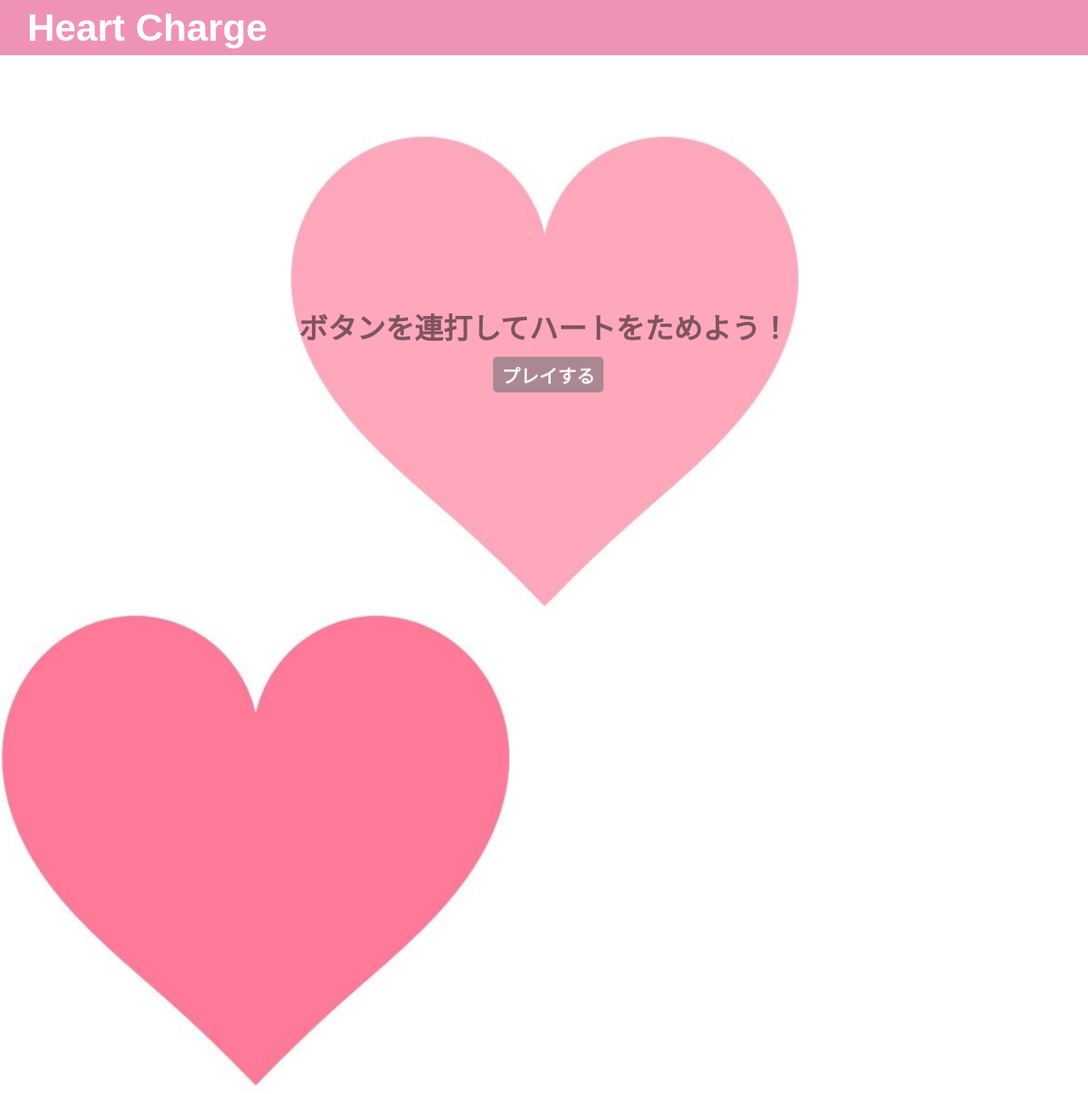
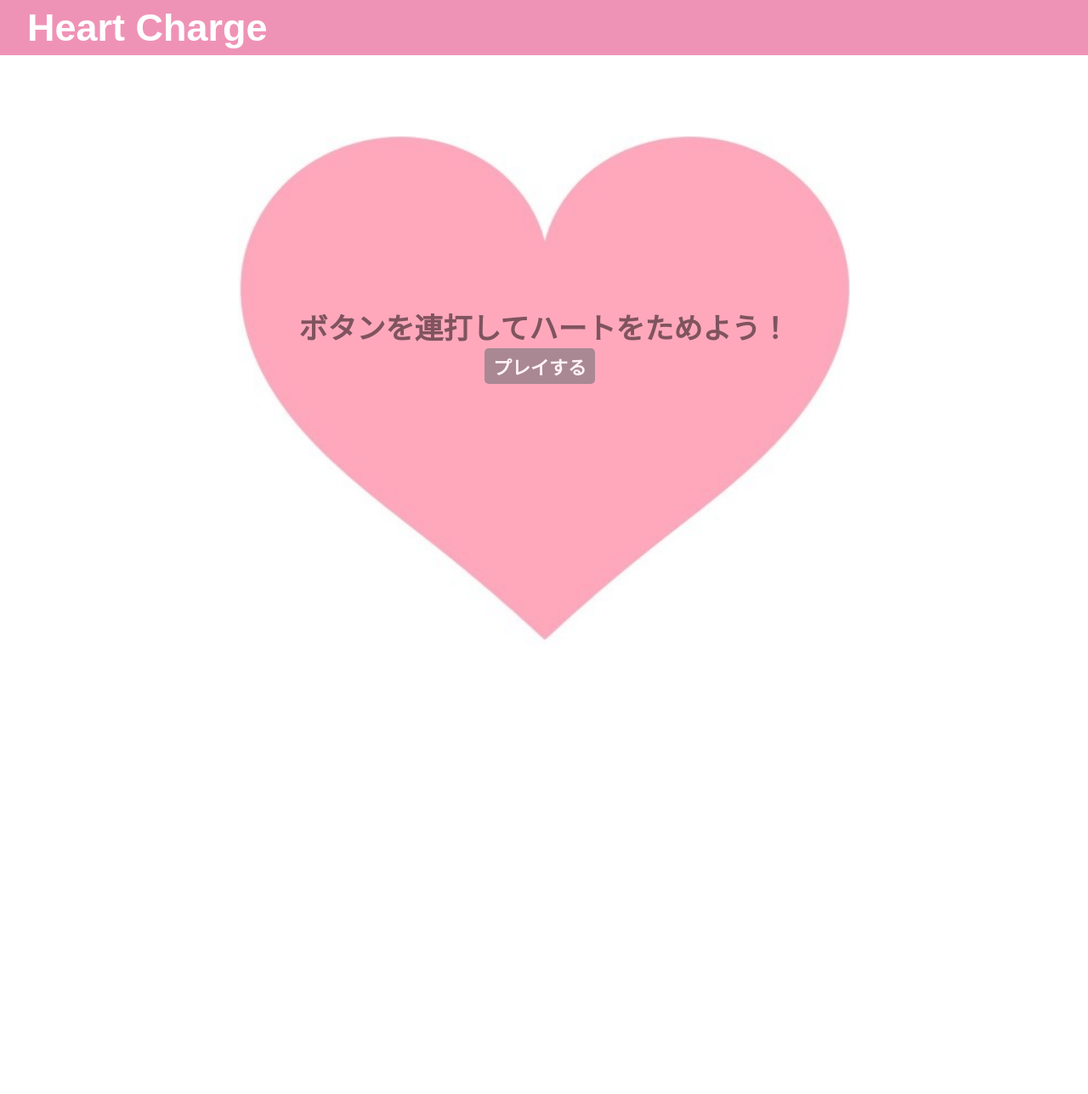
Before and after one commit to tekihei2317/HeartCharge, a plain HTML site: page index.html in a window 1280 px wide. Shown: the whole page at 85% size. After the commit the page ends 800 px from the top, so only its background shows below. Drawn offline with Linux system fonts and the light colour scheme; some packages are replaced by stand-ins of ours.

Commit message:
ホーム画面のアニメーションを追加

```diff
--- a/index.html
+++ b/index.html
@@ -18,7 +18,6 @@
           <p>ボタンを連打してハートをためよう！</p>
           <a href="home.html">プレイする</a>
         </div>
-        <img id="heart2" src="heart.jpg">
       </div>
     </div>
     <script src="js/index.js"></script>
--- a/js/index.js
+++ b/js/index.js
@@ -1,15 +1,23 @@
 'use strict';
 
 {
-  let heart=document.getElementById('heart2');
+  let heart=document.getElementById('heart');
   console.log(heart);
   let style=heart.style;
   console.log(style);
 
-  const heartHeight=560;
-  const heartWidth=600;
-  let curHeight=200;
+  const heartHeight=600;
+  const heartWidth=720;
+  let curHeight=0;
+  style.clip=`rect(${heartHeight-curHeight}px, ${heartWidth}px, ${heartHeight}px, 0px`;
 
-  console.log(`rect(${heartHeight-curHeight}px, ${heartWidth}px, ${heartHeight}px, 0px)`);
-  style.clip=`rect(${heartHeight-curHeight}px, ${heartWidth}px, ${heartHeight}px, 0px)`;
+  function addHeight(){
+    if(curHeight<heartHeight){
+      curHeight+=2;
+      style.clip=`rect(${heartHeight-curHeight}px, ${heartWidth}px, ${heartHeight}px, 0px`;
+      setTimeout(addHeight, 5);
+    }
+  }
+  addHeight();
+
 }
--- a/style.css
+++ b/style.css
@@ -76,30 +76,21 @@ header .logo{
 }
 
 .index-wrapper .image-box{
-  width: 600px;
+  width: 720px;
   margin: 0 auto;
-
   position: relative;
 }
 
 .index-wrapper #heart{
-  width: 600px;
-  height: 560px;
+  width: 720px;
+  height: 600px;
   opacity: 0.65;
-}
 
-.index-wrapper #heart2{
-  width: 600px;
-  height: 560px;
-}
-
-.index-wrapper #heart:hover{
-  cursor: pointer;
-  filter: hue-rotate(30deg);
+  position: absolute;
 }
 
 .index-wrapper p{
-  width: 600px;
+  width: 720px;
   text-align: center;
 
   font-size: 34px;
@@ -122,8 +113,8 @@ header .logo{
   opacity: 0.85;
 
   position: absolute;
-  top: 260px;
-  left: 240px;
+  top: 250px;
+  left: 290px;
 }
 
 .index-wrapper a:hover{
```
Also changed, not shown: 2 other files.
